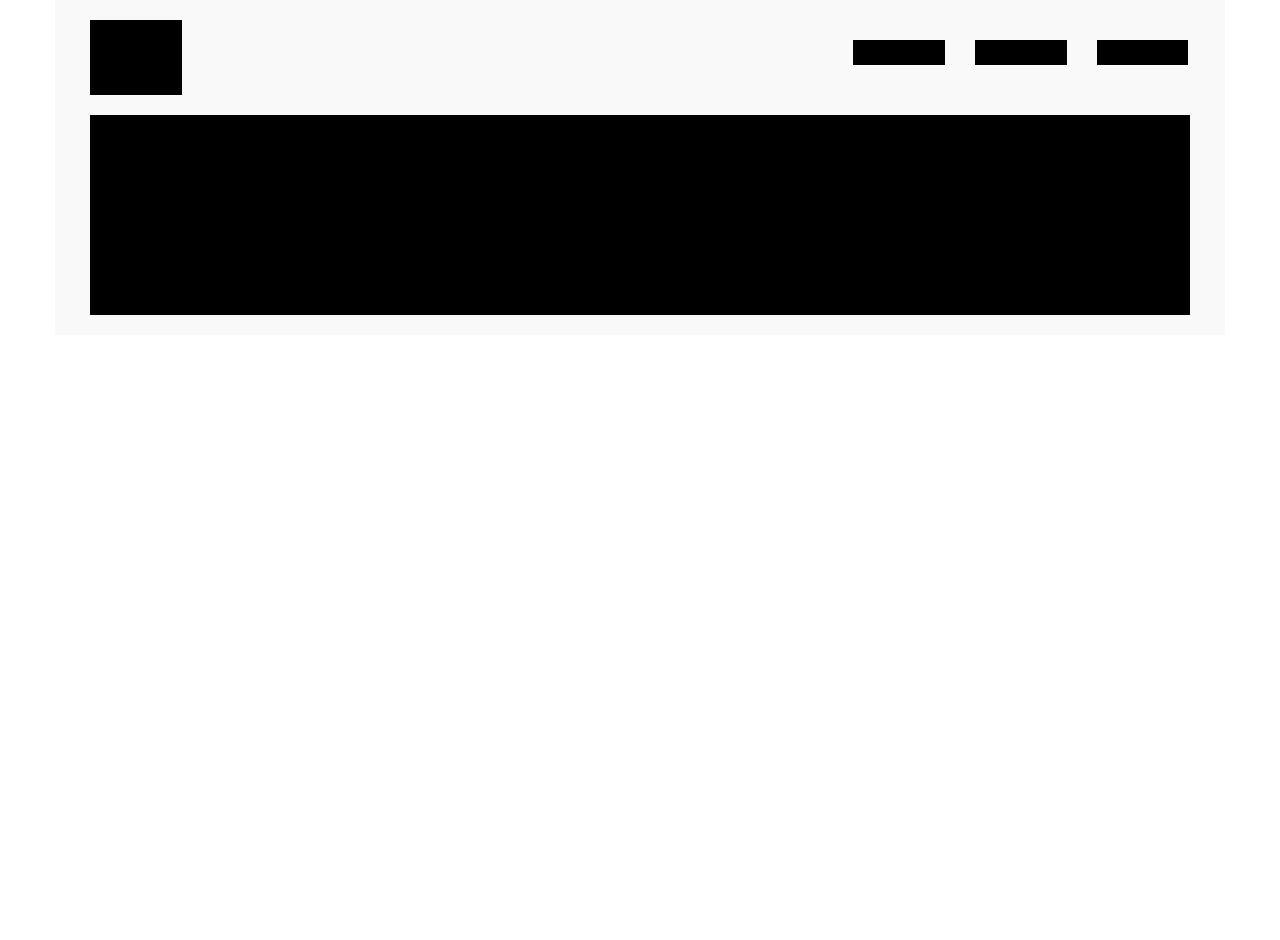
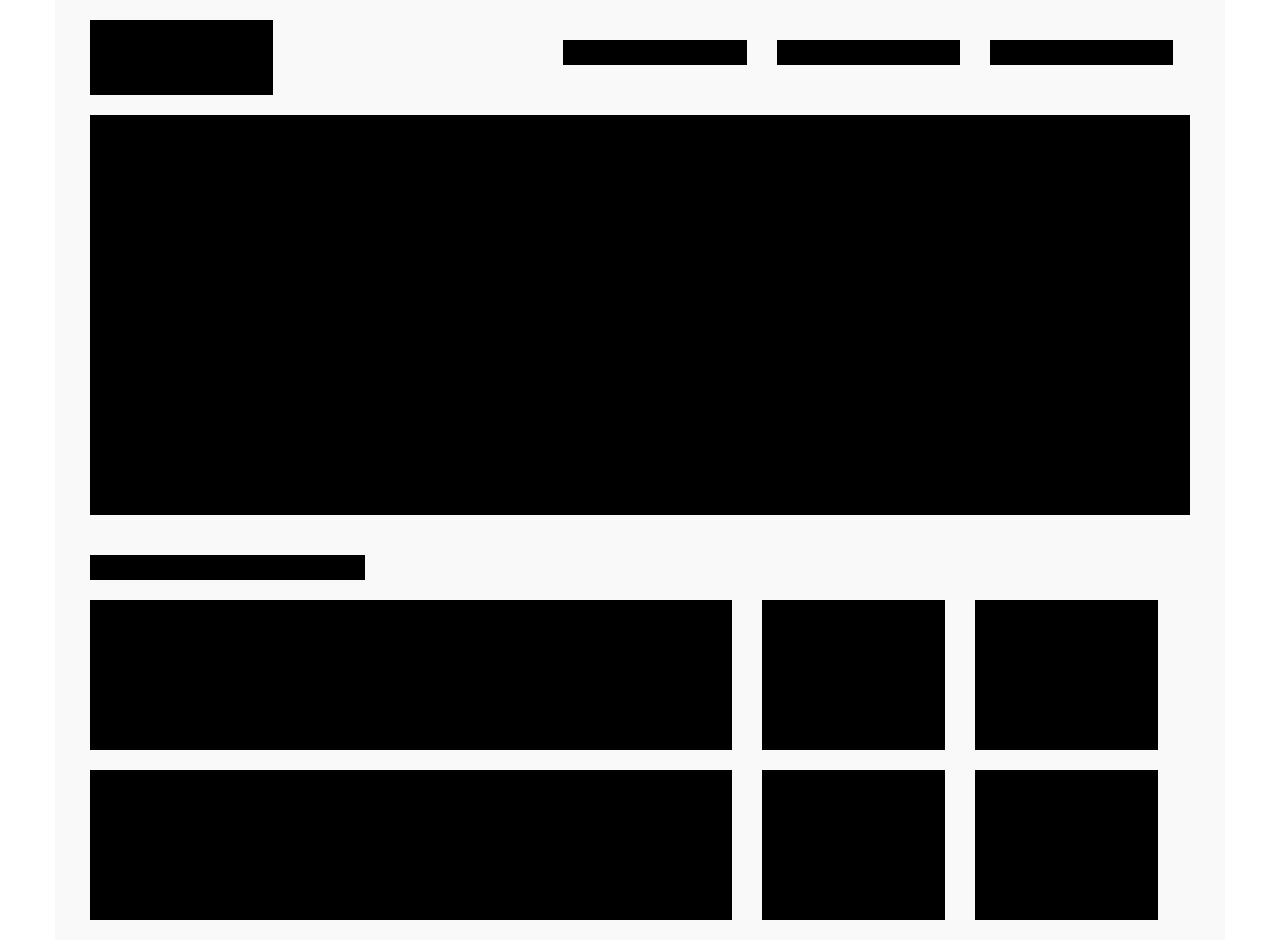
Before and after one commit to dramirez2096/day4_practice, a plain HTML site: page index.html in a window 1280 px wide. Before the commit the page ends 800 px from the top, so only its background shows below. Drawn offline with Linux system fonts and the light colour scheme.

Commit message:
final push

```diff
--- a/css/styles.css
+++ b/css/styles.css
@@ -1,30 +1,40 @@
-body{
-  color: red;
-}
 .container{
   background-color: #F9F9F9;
 }
-.row1{
-  margin: 20px;
+
+/**SIZE STYLES**/
+.sm{
+  height: 25px;
+  background-color: black;
 }
-.row1-1{
+.md{
   height: 75px;
   background-color: black;
 }
+.lg{
+  height: 150px;
+  background-color: black;
+}
+.xl{
+  height: 400px;
+  background-color: black;
+}
+/**END SIZE STYLES**/
+
+/**ROW STYLES**/
+.row{
+  margin: 20px;
+}
+.row-3{
+  margin-top: 40px;
+}
+/**END ROW STYLES**/
+
 .row1-2{
-  height: 75px;
-  background-color: #F9F9F9;
+  margin-top: 20px;
+  margin-left: 15px;
+  margin-right: 15px;
 }
-.row1-3{
-  height: 25px;
-  background-color: black;
-  margin-top: 20px;
+.row4-2{
   margin-left: 30px;
 }
-.row2{
-  margin: 20px;
-}
-.row2-1{
-  height: 200px;
-  background-color: black;
-}
--- a/index.html
+++ b/index.html
@@ -10,15 +10,28 @@
 </head>
 <body>
   <div class="container">
-    <div class="row row1">
-      <div class="col-sm-1 row1-1"></div>
-      <div class="col-sm-7 row1-2"></div>
-      <div class="col-sm-1 row1-3"></div>
-      <div class="col-sm-1 row1-3"></div>
-      <div class="col-sm-1 row1-3"></div>
+    <div class="row">
+      <div class="col-sm-2 row1-1 md"></div>
+      <div class="col-sm-3"></div>
+      <div class="col-sm-2 sm row1-2"></div>
+      <div class="col-sm-2 sm row1-2"></div>
+      <div class="col-sm-2 sm row1-2"></div>
     </div>
-    <div class="row row2">
-      <div class="col-sm-12 row2-1"></div>
+    <div class="row">
+      <div class="col-sm-12 xl"></div>
+    </div>
+    <div class="row row-3">
+      <div class="col-sm-3 sm"></div>
+    </div>
+    <div class="row">
+      <div class="col-sm-7 lg"></div>
+      <div class="col-sm-2 lg row4-2"></div>
+      <div class="col-sm-2 lg row4-2"></div>
+    </div>
+    <div class="row">
+      <div class="col-sm-7 lg"></div>
+      <div class="col-sm-2 lg row4-2"></div>
+      <div class="col-sm-2 lg row4-2"></div>
     </div>
 
   </div>
```
